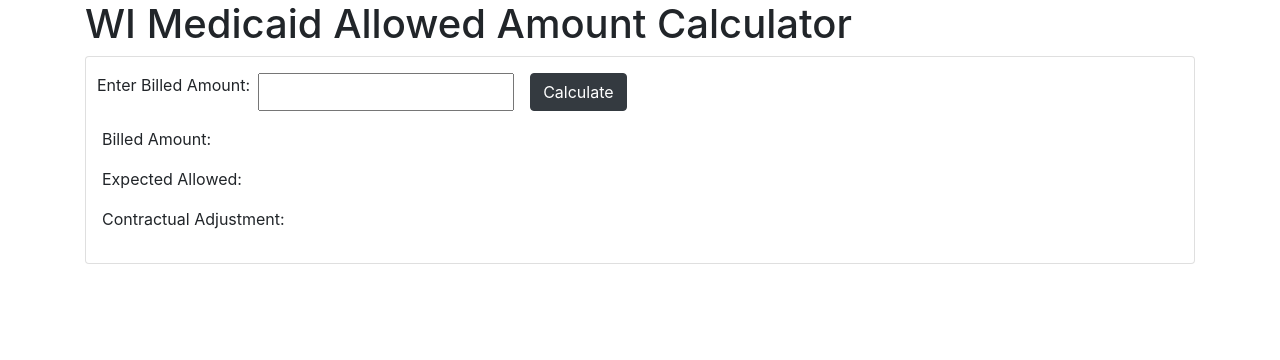
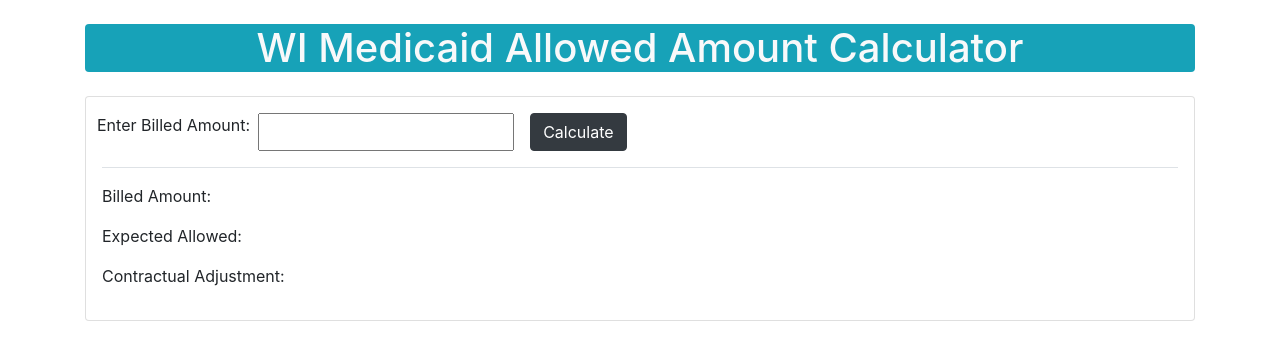
Before and after one commit to oceanlatte/medicaid-adj-calculator, a plain HTML site: page index.html in a window 1280 px wide. Drawn offline with nearby package versions, Linux system fonts and the light colour scheme.

Commit message:
add bootstrap styling to header and card

```diff
--- a/index.html
+++ b/index.html
@@ -9,14 +9,14 @@
 </head>
 <body>
   <div class="container center">
-    <h1>WI Medicaid Allowed Amount Calculator</h1>
+    <h1 class="bg-info rounded text-center text-light my-4">WI Medicaid Allowed Amount Calculator</h1>
     <div class="card p-3">
       <div class="form-row">
         <label for="input" class="mr-2">Enter Billed Amount: </label>
         <input type="text" class="billed-amt">
         <button type="submit" class="btn btn-dark ml-3">Calculate</button>
       </div>
-      <p class="mt-3">Billed Amount: <span id="dollar-amt"></span></p>
+      <p class="mt-3 border-top pt-3">Billed Amount: <span id="dollar-amt"></span></p>
       <p>Expected Allowed: <span id="expected"></span></p>
       <p>Contractual Adjustment: <span id="contractual"></span></p>
     </div>
--- a/script.js
+++ b/script.js
@@ -6,19 +6,20 @@ let expectedEl = document.getElementById("expected"); // expected allowed elemen
 function btnHandler(event) {
   event.preventDefault();
 
-  const billedInputEl = document.querySelector(".billed-amt").value; // billed amt input
+  let billedInputEl = document.querySelector(".billed-amt").value; // billed amt input
   billedCalc(billedInputEl);
 }
 
 function billedCalc(amount) {
-  console.log("billed amount input", amount);
-
+  // takes searched amount and prints it to the lower "billed amount" line
   searchedAmountEl.textContent = "$" + amount;
 
+  // take billed amount and prints the expected allowed
   let expAllowed = amount * .0923;
   console.log(amount * .0923);
   expectedEl.textContent = "$" + expAllowed;
 
+  // take billed amount minus expected to get contractual adjustment
   let coAdj = amount - expAllowed;
   contractualEl.textContent = "$" + coAdj;
 }
```
